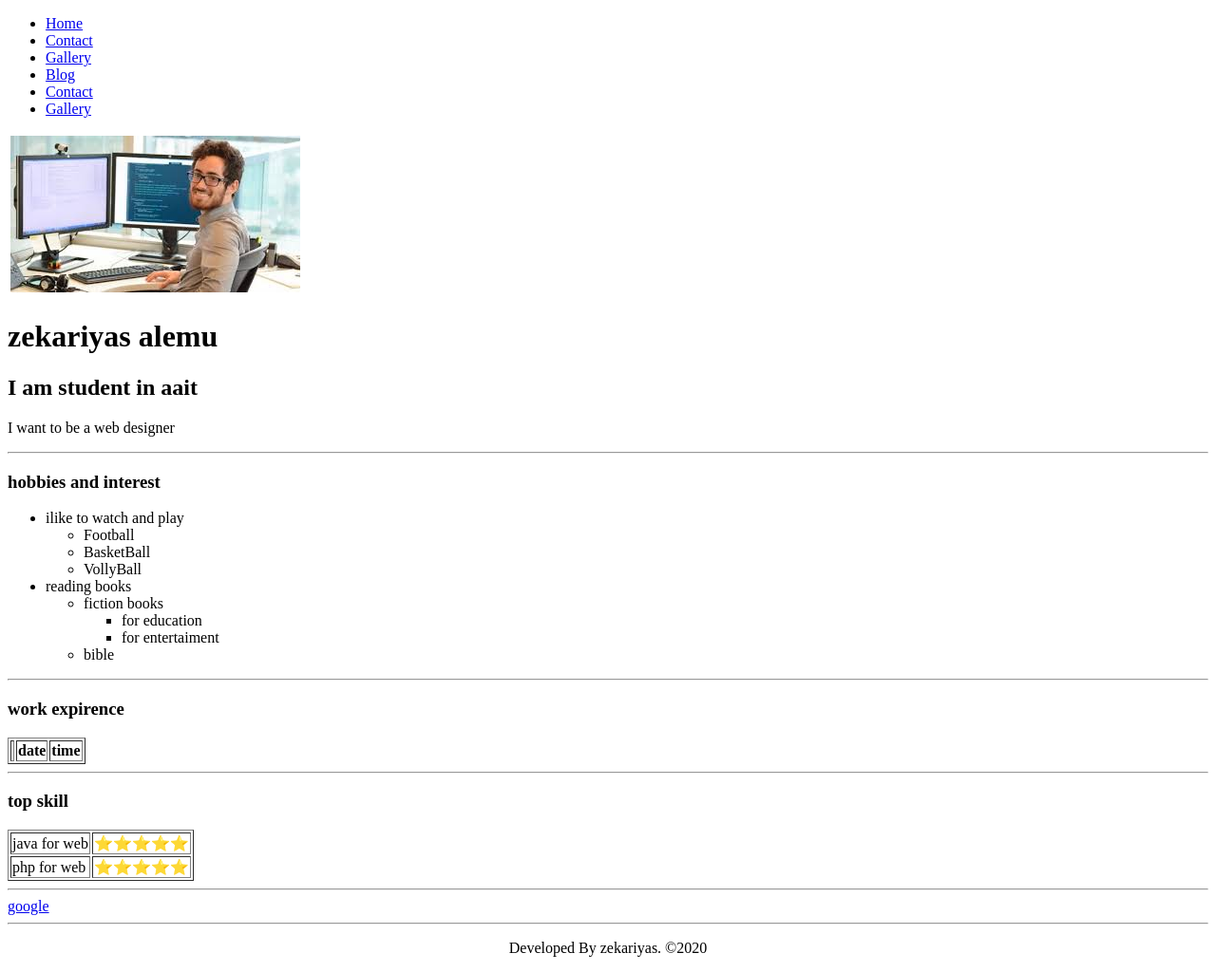
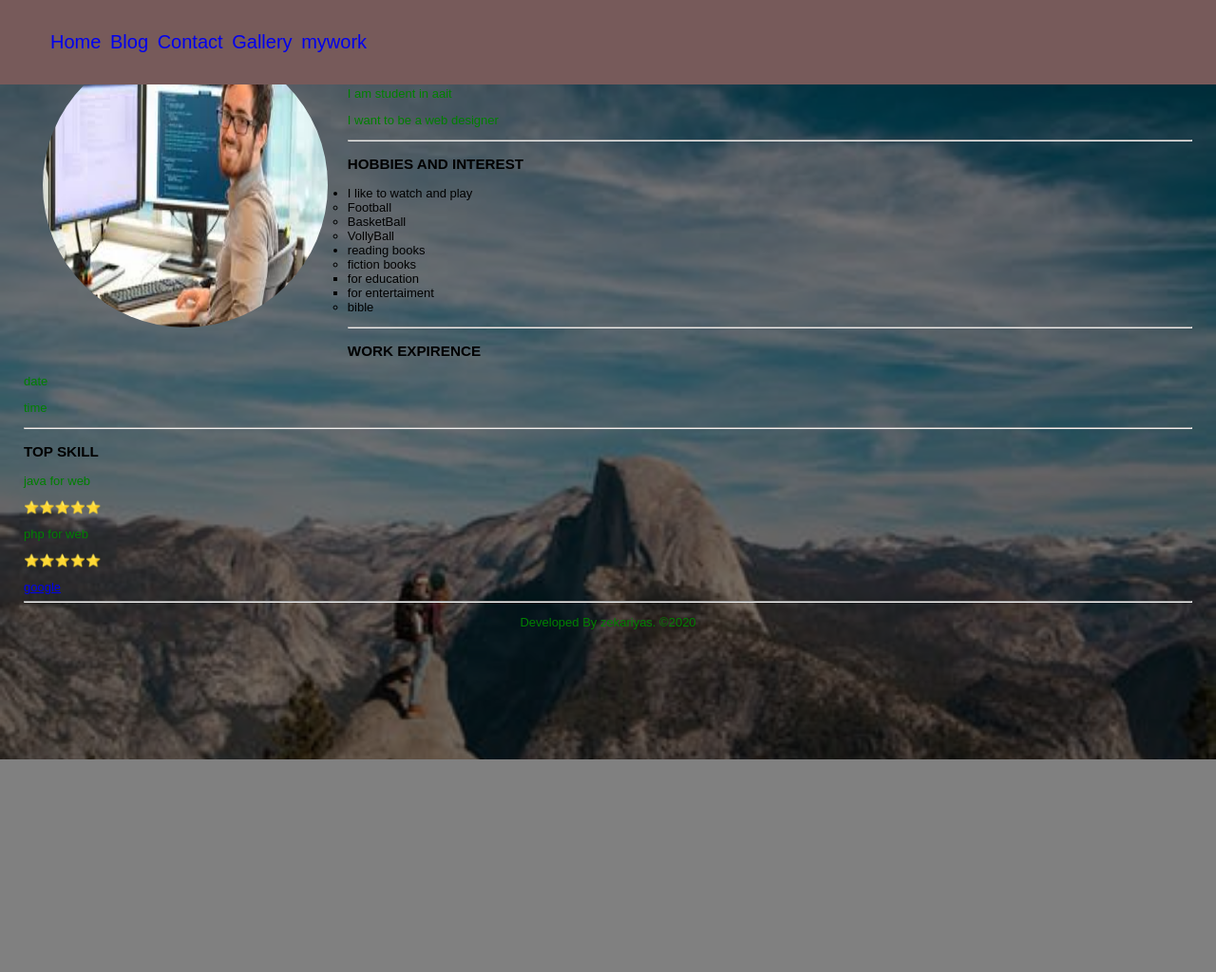
Before and after one commit to zekariyas-alemu/MW, a plain HTML site: page index.html in a window 1280 px wide. Shown: the whole page at 95% size. After the commit the page ends 800 px from the top, so only its background shows below. Drawn offline with Linux system fonts and the light colour scheme; a script that the page names is missing.

Commit message:
index changed

```diff
--- a/index.html
+++ b/index.html
@@ -5,80 +5,89 @@
     <meta http-equiv='X-UA-Compatible' content='IE=edge'>
     <title>zekariyas</title>
     <meta name='viewport' content='width=device-width, initial-scale=1'>
-    <link rel='stylesheet' type='text/css' media='screen' href='main.css'>
+    <link rel='stylesheet' type='text/css' media='screen' href='assets/css/style.css'>
     <script src='main.js'></script>
     <link rel="" href="assets/img/1.jfif">
+    <style>
+        body{
+            background-image:linear-gradient(rgba(0,0,0,0.5),rgba(0,0,0,0.5)), url("assets/img/5.jpeg");
+            background-size: cover;
+
+
+        }
+        h1{
+            color: white;
+        }
+    </style>
 </head>
 <body>
     <header>
         <nav>
             <ul>
-             <li><a href="index.html"> Home</a></li>
-             <li><a href="contact.html"> Contact</a> </li>
-             <li><a href="gallery.html"> Gallery</a></li>
+             <li class="active"><a href="index.html"> Home</a></li>
              <li><a href="blog.html"> Blog</a></li>
              <li><a href="contact2.html"> Contact</a> </li>
              <li><a href="gallery2.html"> Gallery</a></li>
+             <li><a href="mywork.html"> mywork</a></li>
 
             </ul>
         </nav>
 
      </header>
-    <table>
-        <tr>
-            <td><img src="assets/img/1.jfif"alt="profile"></td>
-        </tr>
-    </table>
+    <div>
+        <img src="assets/img/1.jfif"alt="profile">
+    </div>
+    <div class="profile">
+        <div>
     <h1>zekariyas alemu</h1>
-    <h2>I am student in aait</h2>
-    <p>I want to be a web designer</p>
+    <p class="s">I am student in aait</p>
+    <p class="s">I want to be a web designer</p>
     <hr>
     <h3>hobbies and interest</h3>
     <ul>
-        <li>ilike to watch and play
-        <ul>
+        <li class="wa">I like to watch and play
+        <ul class="fo">
             <li>Football</li>
             <li>BasketBall</li>
             <li>VollyBall</li>
         </ul>
         </li>
-        <li>reading books
-            <ul>
-                <li>fiction books
-                    <ul>
+        <li class="re">reading books
+            <ul class="fi">
+                <li >fiction books
+                    <ul class="ed">
                         <li>for education</li>
                         <li>for entertaiment</li>
                     </ul>
                 </li>
-                <li>bible </li>
+                <li >bible </li>
             </ul>
             </li>
     </ul>
     <hr>
     <h3>work expirence</h3>
-    <table border="true">
-        <tr>
-            <td>
-                <th>date</th>
-                <th>time</th>
-            </td>
+</div>
+    <div>
+        <div>
+                <p class="s">date</p>
+                <p class="s">time</p>
+        </div>
+    </div>
+    <hr>
+    <h3>top skill</h3>
+    <div class="tb">
+        <div class="j"><p class="java">java for web</p>
+            <p>⭐⭐⭐⭐⭐</p></div>
+
+            <div class="p"><p class="php">php for web</p>
+                <p>⭐⭐⭐⭐⭐</p></div>
         </tr>
     </table>
-    <hr>
-    <h3>top skill</h3>
-    <table border="true">
-        <tr>
-            <td>java for web</td>
-            <td>⭐⭐⭐⭐⭐</td>
-        </tr>
-        <tr>
-            <td>php for web</td>
-            <td>⭐⭐⭐⭐⭐</td>
-        </tr>
-    </table>
-    <hr>
-    <a href="https://www.google.com/">google</a>
-    <hr>
-    <p align="center">Developed By zekariyas. &copy;2020</p>
+    <div>
+        <a href="https://www.google.com/" class="foot">google</a>
+        <hr>
+        <p align="center">Developed By zekariyas. &copy;2020</p>
+    </div>
+    </div>
 </body>
 </html>
```
